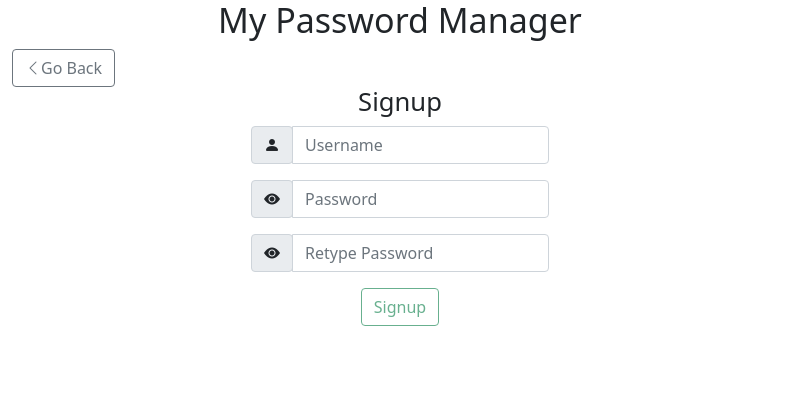
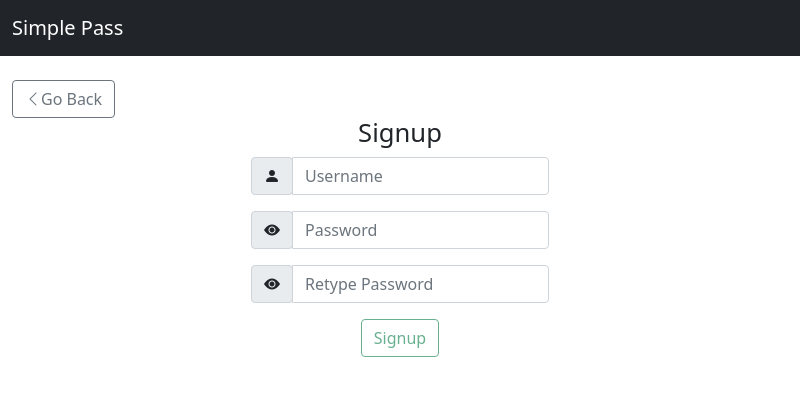
Before and after one commit to RichCerone/password-manager, an Electron app: page windows/signup/signup.html in a window 800 px wide. Drawn offline with nearby package versions, Linux system fonts and the light colour scheme; no server answers.

Commit message:
Added a navbar for better looks.

```diff
--- a/windows/signup/signup.html
+++ b/windows/signup/signup.html
@@ -8,11 +8,13 @@
     <link rel="stylesheet" href="../../node_modules/bootstrap-icons/font/bootstrap-icons.css" />
 </head>
 <body>
+    <nav class="navbar navbar-expand-lg navbar-dark bg-dark">
+        <div class="container-fluid">
+            <span class="navbar-brand">Simple Pass</span>
+        </div>
+    </nav>
+    <br />
     <div class="container-fluid">
-        <div class="d-flex justify-content-center">
-            <h1>My Password Manager</h1>
-        </div>
-
         <div class="row">
             <div class="col-12">
                 <button type="button" id="goBack" class="btn btn-outline-secondary"><i class="bi bi-chevron-left"></i>Go Back</button>
```
Also changed, not shown: index.html (+6 -4 lines), windows/passwords/passwords.html (+8 -8 lines).
